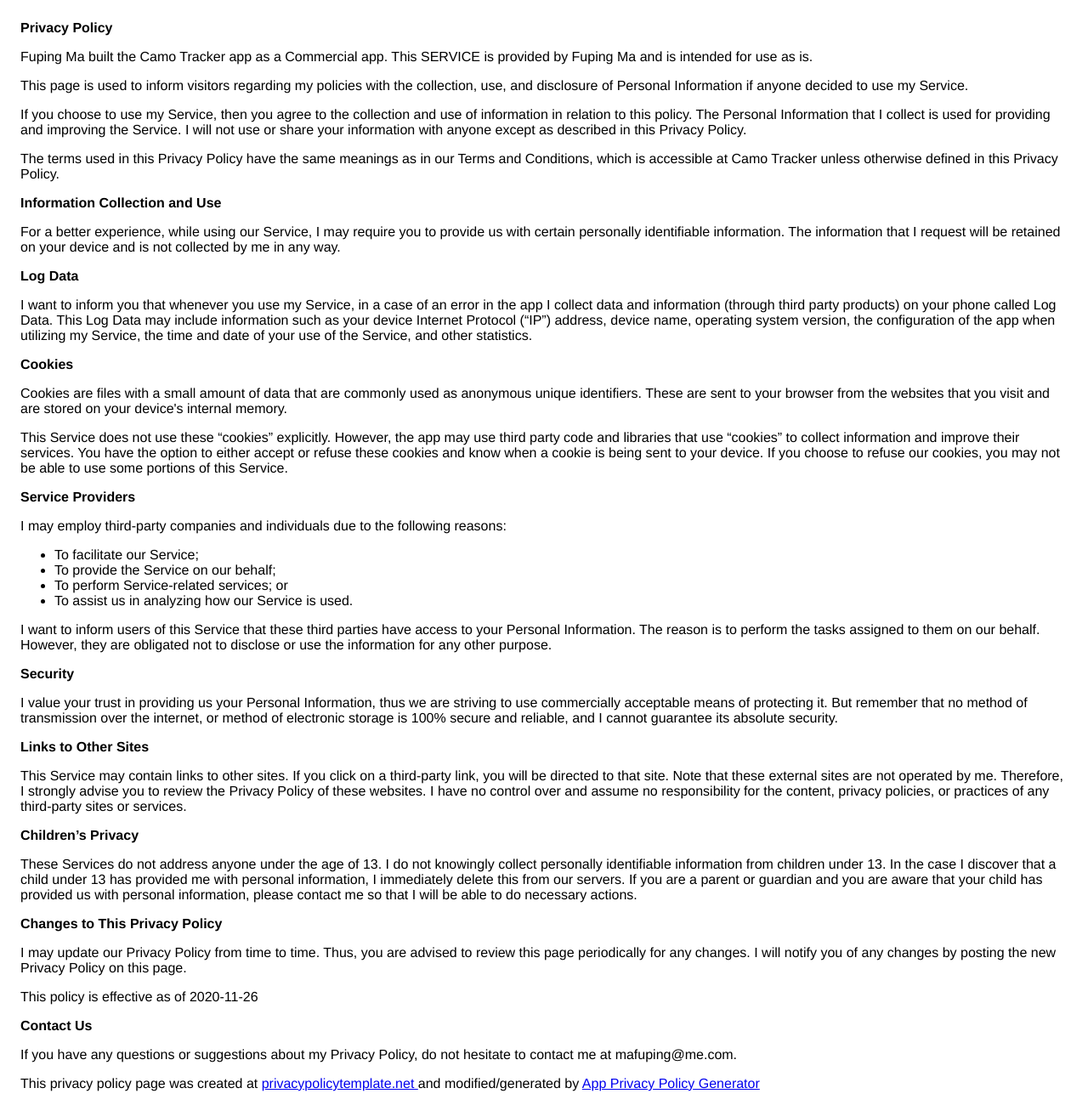
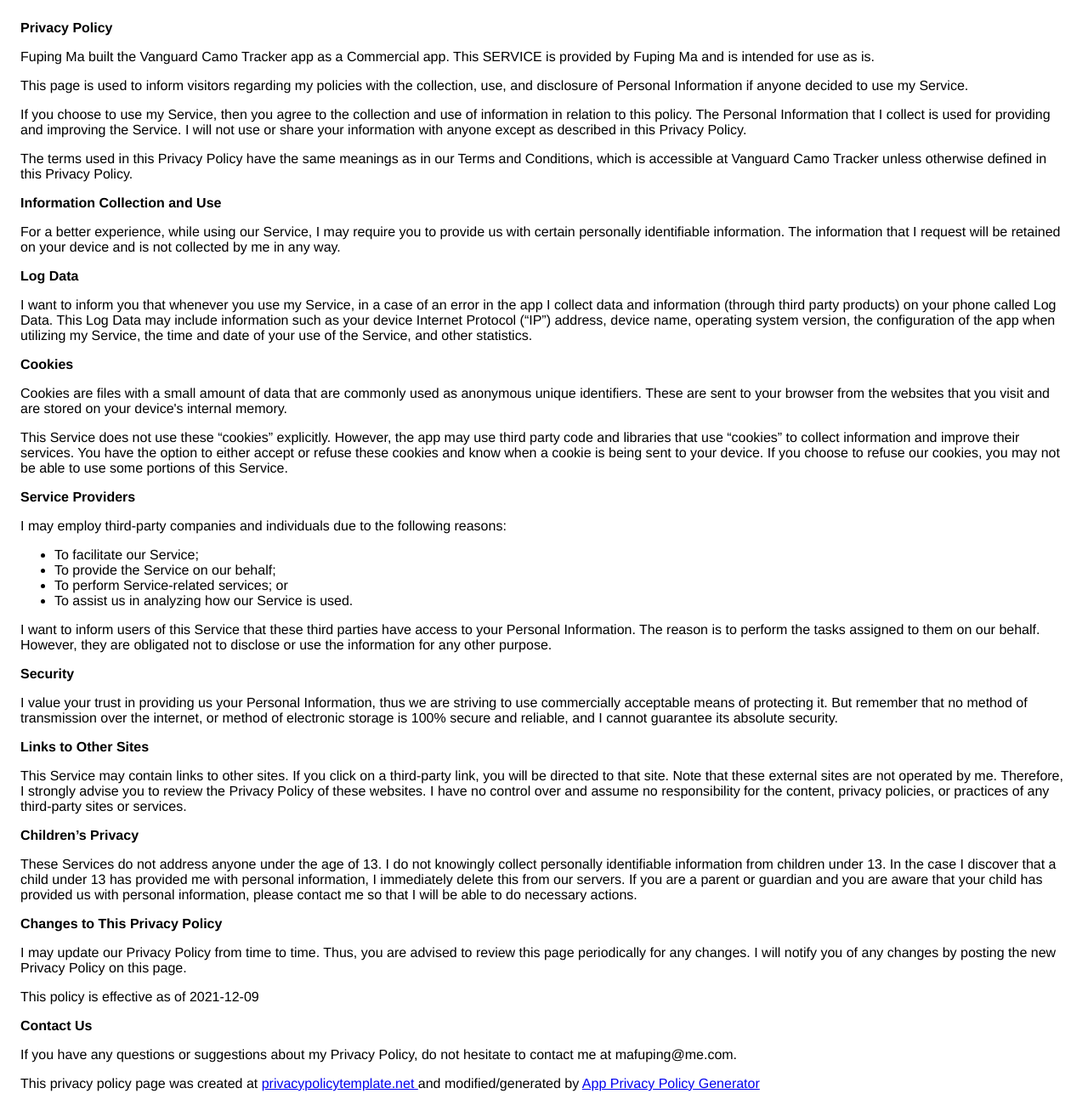
Before and after one commit to mafuping/mafuping.github.io, a plain HTML site: page VanguardCamoTracker/privacy_policy.html in a window 1280 px wide. Shown: the whole page at 85% size. Drawn offline with Linux system fonts and the light colour scheme.

Commit message:
App privacy policy update

```diff
--- a/VanguardCamoTracker/privacy_policy.html
+++ b/VanguardCamoTracker/privacy_policy.html
@@ -8,7 +8,7 @@
     </head>
     <body>
     <strong>Privacy Policy</strong> <p>
-                  Fuping Ma built the Camo Tracker app as
+                  Fuping Ma built the Vanguard Camo Tracker app as
                   a Commercial app. This SERVICE is provided by
                   Fuping Ma  and is intended for use as
                   is.
@@ -24,7 +24,7 @@
                   anyone except as described in this Privacy Policy.
                 </p> <p>
                   The terms used in this Privacy Policy have the same meanings
-                  as in our Terms and Conditions, which is accessible at
+                  as in our Terms and Conditions, which is accessible at Vanguard
                   Camo Tracker unless otherwise defined in this Privacy Policy.
                 </p> <p><strong>Information Collection and Use</strong></p> <p>
                   For a better experience, while using our Service, I
@@ -95,7 +95,7 @@
                   periodically for any changes. I will
                   notify you of any changes by posting the new Privacy Policy on
                   this page.
-                </p> <p>This policy is effective as of 2020-11-26</p> <p><strong>Contact Us</strong></p> <p>
+                </p> <p>This policy is effective as of 2021-12-09</p> <p><strong>Contact Us</strong></p> <p>
                   If you have any questions or suggestions about my
                   Privacy Policy, do not hesitate to contact me at mafuping@me.com.
                 </p> <p>This privacy policy page was created at <a href="https://privacypolicytemplate.net" target="_blank" rel="noopener noreferrer">privacypolicytemplate.net </a>and modified/generated by <a href="https://app-privacy-policy-generator.nisrulz.com/" target="_blank" rel="noopener noreferrer">App Privacy Policy Generator</a></p>
```
